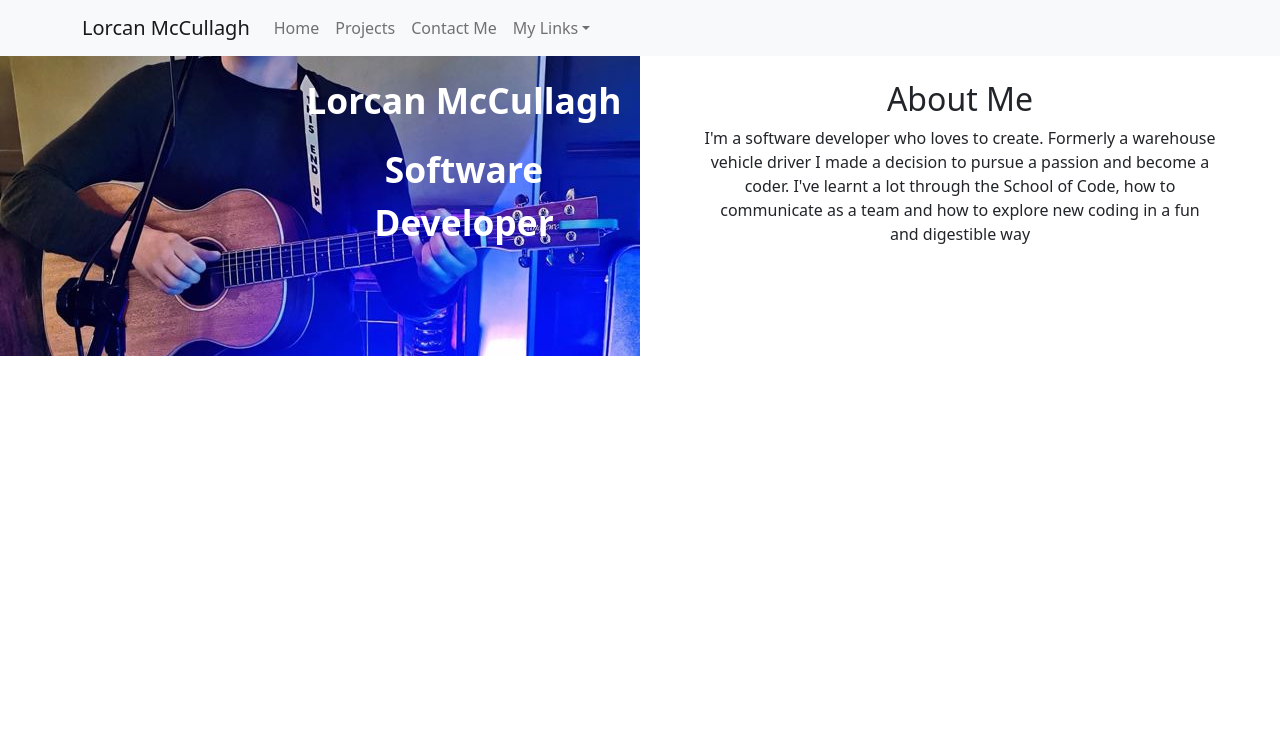
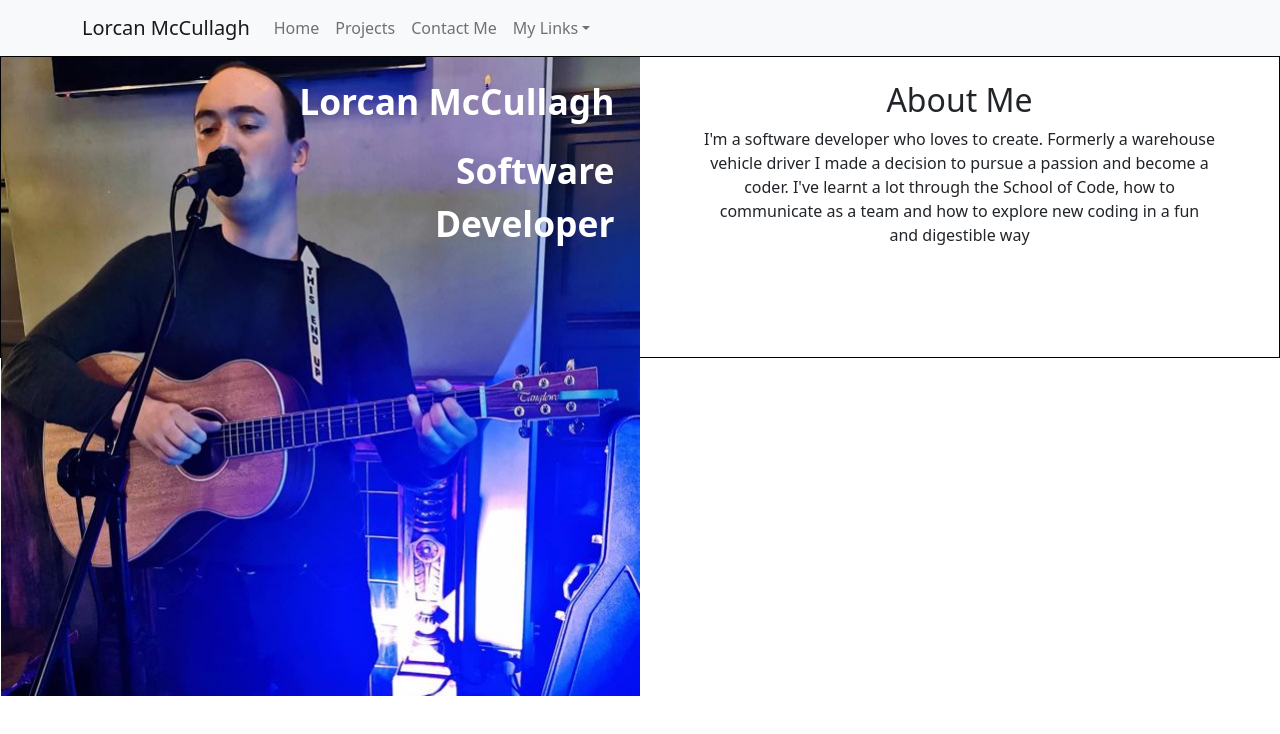
Before and after one commit to lorcanmc/portfolio2, a React (Create React App) app: page / in a window 1280 px wide. Shown: the top 734 px of the page. Built offline with nearby package versions, Linux system fonts and the light colour scheme.

Commit message:
fixed homepage image

```diff
--- a/src/components/App/App.css
+++ b/src/components/App/App.css
@@ -2,15 +2,25 @@
   /* text-align: center; */
 }
 
+.home-container {
+  border: 1px black solid;
+  display: flex;
+}
+
 .singing-pic-container {
   width: 100%;
+  height: 300px;
   position: relative;
-  text-align: center;
+  text-align: right;
   color: white;
 }
 
 .singing-pic {
-  position: relative;
+  height: 100%;
+  max-width: 100%;
+  display: block;
+  margin: auto;
+  object-fit: cover;
 }
 
 .top-right {
@@ -19,11 +29,7 @@
   font-size: calc(3vw - 3px);
   font-weight: 700;
   top: 6%;
-  right: 16px;
-}
-
-.home-container {
-  display: flex;
+  right: 4%;
 }
 
 .about-me {
@@ -57,33 +63,27 @@
 }
 
 .myButton {
-	background-color:#44c767;
-	border-radius:28px;
-	border:1px solid #18ab29;
-	display:inline-block;
-	cursor:pointer;
-	color:#ffffff;
-	font-family:Arial;
-	font-size:17px;
-	padding:16px 31px;
-	text-decoration:none;
-	text-shadow:0px 1px 0px #2f6627;
+  background-color: #44c767;
+  border-radius: 28px;
+  border: 1px solid #18ab29;
+  display: inline-block;
+  cursor: pointer;
+  color: #ffffff;
+  font-family: Arial;
+  font-size: 17px;
+  padding: 16px 31px;
+  text-decoration: none;
+  text-shadow: 0px 1px 0px #2f6627;
 }
 .myButton:hover {
-	background-color:#5cbf2a;
+  background-color: #5cbf2a;
 }
 .myButton:active {
-	position:relative;
-	top:1px;
+  position: relative;
+  top: 1px;
 }
 
 .project-image {
   /* border: 10px red solid;
   max-width: 100px; */
 }
-
-img {
-  width: 600px;
-  height: 300px;
-  object-fit: cover;
-}
```
